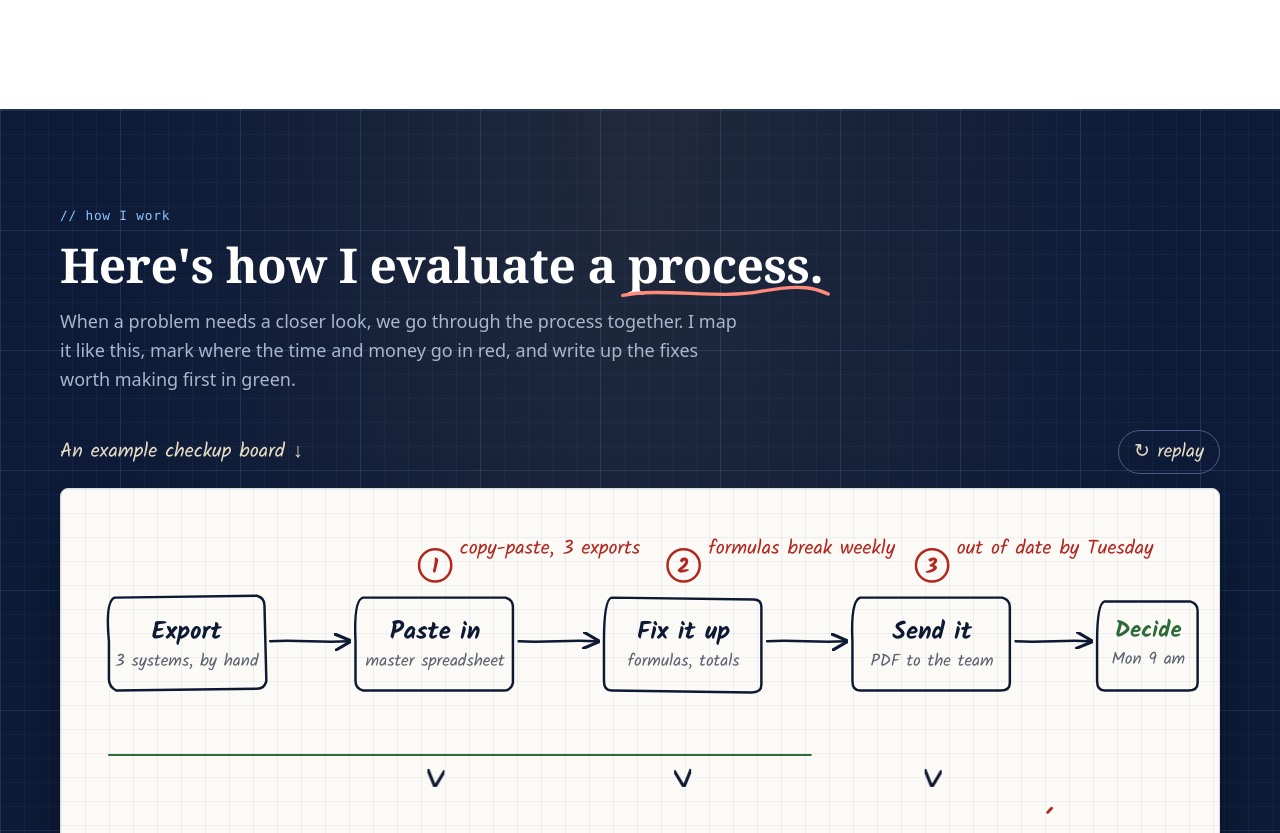
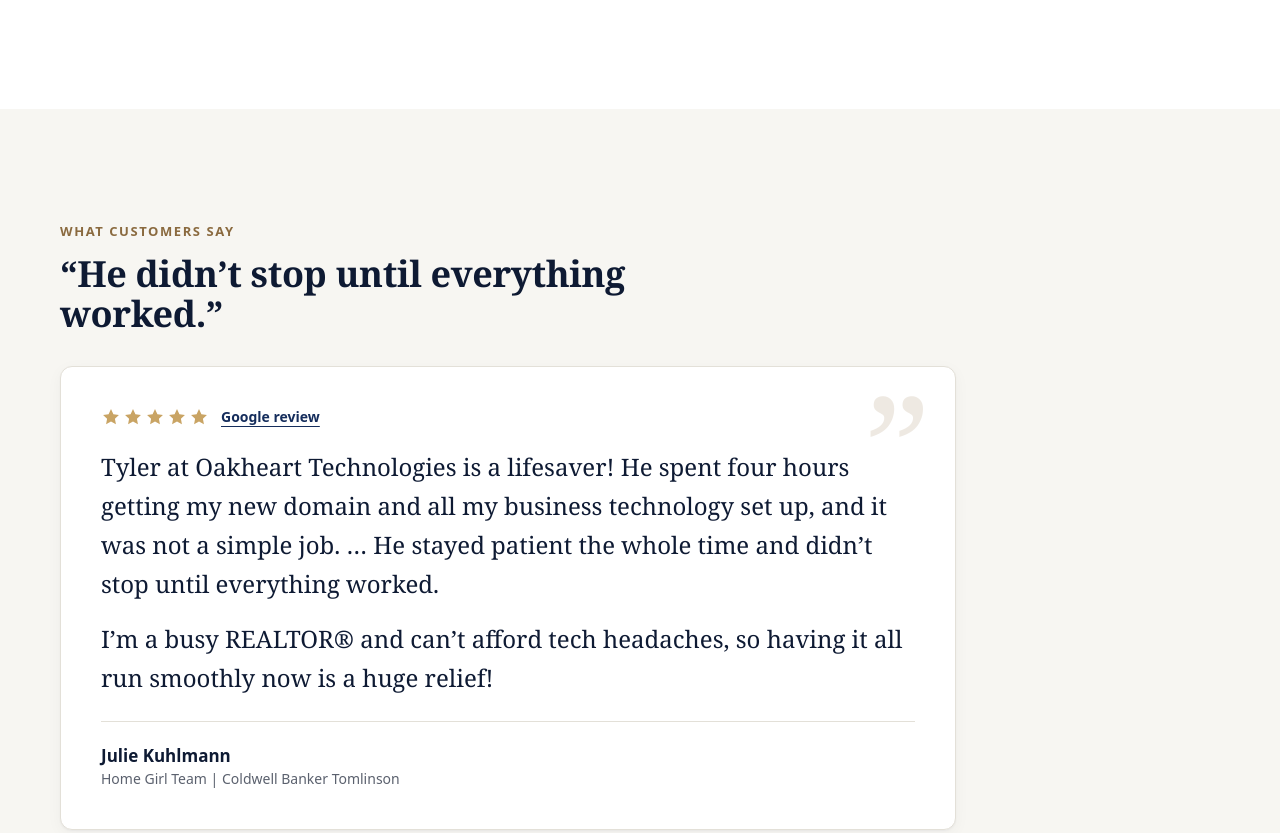
Before and after one commit to trlatimer95/oakhearttech, an Astro site: page / in a window 1280 px wide. Shown: the part 1771-2604 px from the top of the page. Built offline with nearby package versions, Linux system fonts and the light colour scheme; Astro itself is replaced by a stand-in of ours; a web font is replaced by a local one.

Commit message:
Added Julie testimonial

```diff
--- /dev/null
+++ b/src/components/Testimonial.astro
@@ -0,0 +1,44 @@
+---
+// One customer quote with its star rating and attribution.
+import type { Testimonial } from '../data/testimonials';
+
+interface Props {
+  t: Testimonial;
+  // 'long' shows the fuller excerpt, for service pages.
+  length?: 'short' | 'long';
+}
+const { t, length = 'short' } = Astro.props;
+const paragraphs = t[length];
+const star = 'M12 2.5l2.9 6.1 6.6.9-4.8 4.6 1.2 6.6L12 17.5l-5.9 3.2 1.2-6.6L2.5 9.5l6.6-.9z';
+---
+
+<figure class="card relative overflow-hidden p-7 md:p-10">
+  <span class="font-serif pointer-events-none absolute top-1 right-6 text-[7rem] leading-none text-oak/15 select-none md:text-[9rem]" aria-hidden="true">”</span>
+  <div class="flex items-center gap-3">
+    <span class="flex gap-0.5 text-brass" role="img" aria-label={`${t.stars} out of 5 stars`}>
+      {
+        Array.from({ length: t.stars }).map(() => (
+          <svg class="h-5 w-5" viewBox="0 0 24 24" fill="currentColor" aria-hidden="true">
+            <path d={star} />
+          </svg>
+        ))
+      }
+    </span>
+    {
+      t.sourceUrl ? (
+        <a href={t.sourceUrl} target="_blank" rel="noopener" class="text-sm font-semibold text-royal underline underline-offset-4">
+          {t.source}
+        </a>
+      ) : (
+        <span class="text-sm font-semibold text-muted">{t.source}</span>
+      )
+    }
+  </div>
+  <blockquote class="relative mt-5 space-y-4 font-serif text-xl leading-relaxed text-ink md:text-2xl md:leading-relaxed">
+    {paragraphs.map((p) => <p>{p}</p>)}
+  </blockquote>
+  <figcaption class="mt-6 border-t border-line pt-5">
+    <span class="block font-semibold text-ink">{t.name}</span>
+    <span class="block text-sm text-muted">{t.role}</span>
+  </figcaption>
+</figure>
--- /dev/null
+++ b/src/data/testimonials.ts
@@ -0,0 +1,43 @@
+// Customer testimonials. Quote the customer's own words. An ellipsis (…) marks anything left out,
+// and the only other edits allowed are obvious typo fixes. Keep the full original in `source` notes.
+export interface Testimonial {
+  id: string;
+  name: string;
+  // Shown under the name, as the customer signed it.
+  role: string;
+  // Where the review was posted, e.g. "Google review".
+  source: string;
+  // Link to the public review. Blank = no link shown.
+  sourceUrl: string;
+  stars: number;
+  // Short excerpt for the home page.
+  short: string[];
+  // Longer excerpt for the matching service page.
+  long: string[];
+  // Service page slugs this testimonial appears on.
+  services: string[];
+}
+
+export const testimonials: Testimonial[] = [
+  {
+    // Google review posted 2026-11-15. Original typo "hegot" corrected to "he got".
+    id: 'julie-kuhlmann',
+    name: 'Julie Kuhlmann',
+    role: 'Home Girl Team | Coldwell Banker Tomlinson',
+    source: 'Google review',
+    // The Google Business Profile, where the review can be read. Adding "/review" to this address opens
+    // the "write a review" form instead, which is the link to send customers.
+    sourceUrl: 'https://g.page/r/CdGZn4TGsxZjEAE',
+    stars: 5,
+    short: [
+      'Tyler at Oakheart Technologies is a lifesaver! He spent four hours getting my new domain and all my business technology set up, and it was not a simple job. … He stayed patient the whole time and didn’t stop until everything worked.',
+      'I’m a busy REALTOR® and can’t afford tech headaches, so having it all run smoothly now is a huge relief!',
+    ],
+    long: [
+      'Tyler at Oakheart Technologies is a lifesaver! He spent four hours getting my new domain and all my business technology set up, and it was not a simple job. Besides the domain name change, he got three different email addresses delivering to one place, moved me from Gmail to Microsoft, and got my email host, domain host and CRM all working together.',
+      '… He stayed patient the whole time and didn’t stop until everything worked.',
+      'I’m a busy REALTOR® and can’t afford tech headaches, so having it all run smoothly now is a huge relief! … If you need your technology set up the right way, I highly recommend!',
+    ],
+    services: ['tech-help'],
+  },
+];
--- a/src/pages/index.astro
+++ b/src/pages/index.astro
@@ -8,6 +8,8 @@ import FAQ from '../components/FAQ.astro';
 import CheckupBoard from '../components/CheckupBoard.astro';
 import Photo from '../components/Photo.astro';
 import BeforeAfter from '../components/BeforeAfter.astro';
+import Testimonial from '../components/Testimonial.astro';
+import { testimonials } from '../data/testimonials';
 import { bookingHref, bookingIsExternal } from '../data/site';
 import { originShort } from '../lib/origin';
 
@@ -174,6 +176,21 @@ const faqs = [
       </p>
     </div>
   </section>
+
+  <!-- 2b. What a customer said -->
+  {
+    testimonials.length > 0 && (
+      <section>
+        <div class="wrap section">
+          <p class="eyebrow">What customers say</p>
+          <h2 class="mt-3 max-w-2xl text-3xl md:text-4xl">“He didn’t stop until everything worked.”</h2>
+          <div class="reveal mt-8 max-w-4xl">
+            <Testimonial t={testimonials[0]} />
+          </div>
+        </div>
+      </section>
+    )
+  }
 
   <!-- 3. Blueprint: how I work -->
   <section id="checkup" class="on-dark blueprint scroll-mt-20">
--- a/src/pages/services/[slug].astro
+++ b/src/pages/services/[slug].astro
@@ -11,6 +11,8 @@ import CheckupBoard from '../../components/CheckupBoard.astro';
 import { services, type Service } from '../../data/services';
 import { site, bookingHref, bookingIsExternal } from '../../data/site';
 import { ph } from '../../lib/ph';
+import Testimonial from '../../components/Testimonial.astro';
+import { testimonials } from '../../data/testimonials';
 
 const phoneDigits = `+1${site.phone.replace(/\D/g, '')}`;
 const direct = (Astro.props.s as Service).directContact && Boolean(site.phone);
@@ -19,6 +21,7 @@ export function getStaticPaths() {
   return services.map((s) => ({ params: { slug: s.slug }, props: { s } }));
 }
 const service = Astro.props.s as Service;
+const quotes = testimonials.filter((t) => t.services.includes(service.slug));
 ---
 
 <BaseLayout title={service.seoTitle} description={service.metaDescription}>
@@ -143,6 +146,17 @@ const service = Astro.props.s as Service;
       </aside>
     </div>
   </section>
+
+  {
+    quotes.length > 0 && (
+      <div class="wrap pb-16 md:pb-24">
+        <p class="eyebrow">What customers say</p>
+        <div class="mt-4 max-w-4xl space-y-6">
+          {quotes.map((t) => <Testimonial t={t} length="long" />)}
+        </div>
+      </div>
+    )
+  }
 
   {
     service.slug === 'workflow-checkup' && (
```
